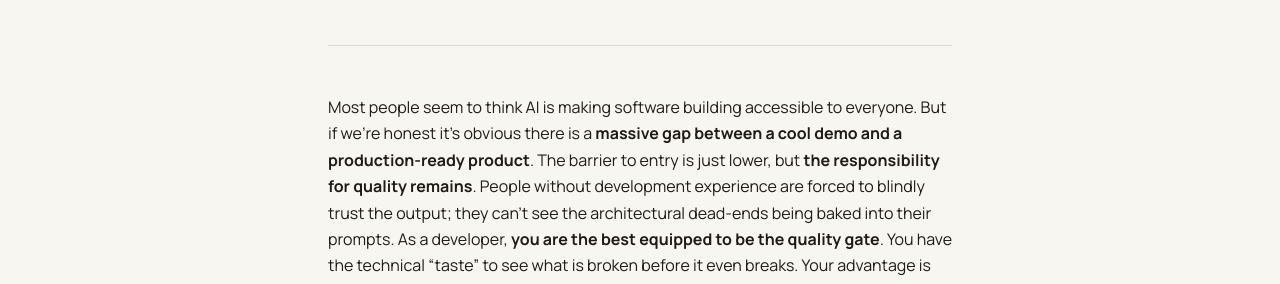
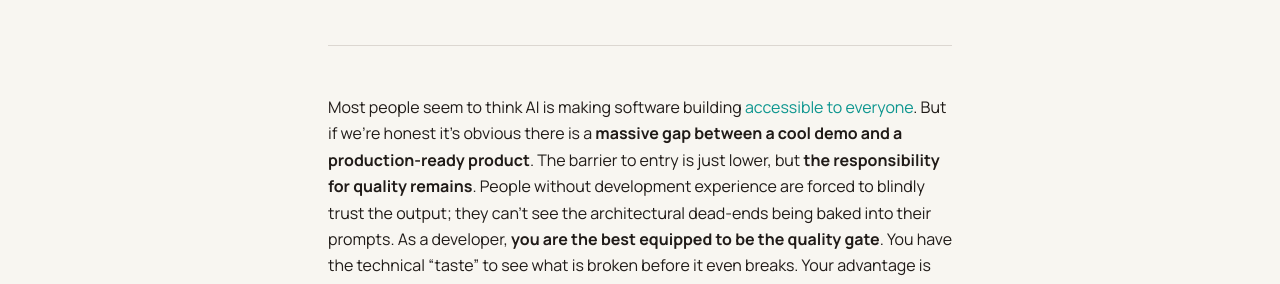
Before and after one commit to arienkock/arienkock.github.io, a Jekyll site: the page built from _posts/2026-05-08-the-developers-advantage-why-you-should-be-playing-with-ai.md, in a window 1280 px wide and 900 px high. Shown: the part 261-545 px from the top of the window. Built offline with Jekyll 4.4.1, drawn with Linux system fonts in a browser that asks for light colours; part of the change alters nothing that is shown.

```diff
--- a/_posts/2026-05-08-the-developers-advantage-why-you-should-be-playing-with-ai.md
+++ b/_posts/2026-05-08-the-developers-advantage-why-you-should-be-playing-with-ai.md
@@ -5,7 +5,7 @@ tags: [ai, software, developers, productivity]
 published: true
 ---
 
-Most people seem to think AI is making software building accessible to everyone. But if we're honest it's obvious there is a **massive gap between a cool demo and a production-ready product**. The barrier to entry is just lower, but **the responsibility for quality remains**. People without development experience are forced to blindly trust the output; they can't see the architectural dead-ends being baked into their prompts. As a developer, **you are the best equipped to be the quality gate**. You have the technical "taste" to see what is broken before it even breaks. Your advantage is knowing how to bridge the gap between a prompt and a professional result.
+Most people seem to think AI is making software building [accessible to everyone](https://news.harvard.edu/gazette/story/2026/04/vibe-coding-may-offer-insight-into-our-ai-future/). But if we're honest it's obvious there is a **massive gap between a cool demo and a production-ready product**. The barrier to entry is just lower, but **the responsibility for quality remains**. People without development experience are forced to blindly trust the output; they can't see the architectural dead-ends being baked into their prompts. As a developer, **you are the best equipped to be the quality gate**. You have the technical "taste" to see what is broken before it even breaks. Your advantage is knowing how to bridge the gap between a prompt and a professional result.
 
 This advantage comes from your **architectural intuition**. When an agent creates its initial output, you are the one who knows to ask for schema migrations, error boundaries, and environment variables. You aren't just prompting; **you are building with a high-speed assistant**. You can choose a specific stack because you know its pitfalls and how to bridge the gaps. You know which parts of the output to judge, verify, or throw away. While others are stuck with whatever the machine gives them, you have the experience to **steer it toward a scalable, stable system**.
 
```
